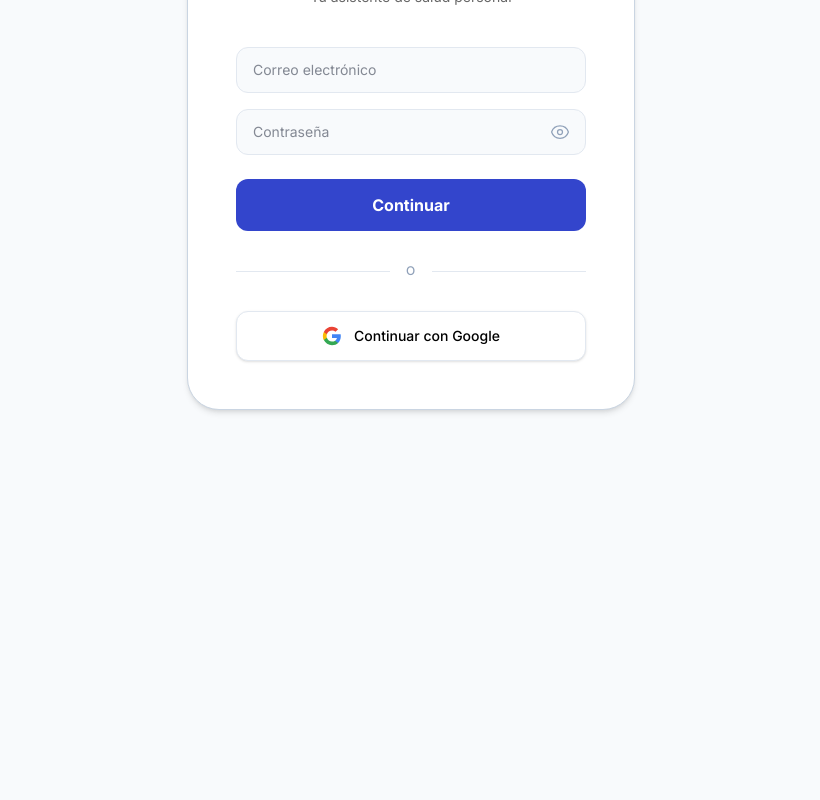
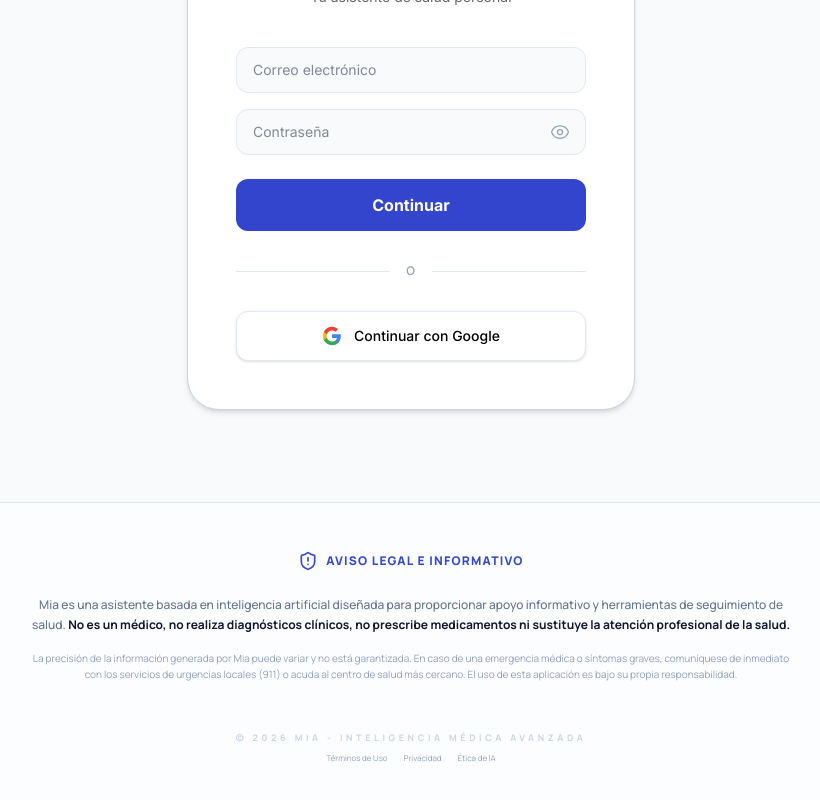
Before and after one commit to TodTete/Mia, a Next.js app: page /vistas/login in a window 1280 px wide. Shown: the part 298-1098 px from the top of the page, without its empty margins (229-1049 px from the left). Before the commit the page ends 800 px from the top, so only its background shows below. Built offline with nearby package versions, Linux system fonts and the light colour scheme; no server answers.

Commit message:
tod tete

```diff
--- a/app/layout.tsx
+++ b/app/layout.tsx
@@ -6,6 +6,7 @@ import { ThemeProvider } from "@/components/theme-provider";
 import { ThemeToggle } from "@/components/theme-toggle";
 import { PremiumNav } from "@/components/ui/premium-nav";
 import { AuthGuard } from "@/components/auth-guard";
+import { Footer } from "@/components/ui/footer";
 
 const inter = Inter({subsets:['latin'],variable:'--font-sans'});
 const publicSans = Public_Sans({subsets:['latin'],variable:'--font-public-sans'});
@@ -63,7 +64,7 @@ export default function RootLayout({
         spaceGrotesk.variable
       )}
     >
-      <body className="min-h-full font-manrope bg-slate-50 dark:bg-black text-black dark:text-white transition-colors duration-300">
+      <body className="min-h-screen flex flex-col font-manrope bg-slate-50 dark:bg-black text-black dark:text-white transition-colors duration-300">
         <ThemeProvider
           attribute="class"
           defaultTheme="light"
@@ -71,7 +72,10 @@ export default function RootLayout({
           disableTransitionOnChange
         >
           <AuthGuard>
-            {children}
+            <div className="flex-1 flex flex-col">
+              {children}
+              <Footer />
+            </div>
             <PremiumNav />
           </AuthGuard>
         </ThemeProvider>
--- a/app/vistas/captura-datos/page.tsx
+++ b/app/vistas/captura-datos/page.tsx
@@ -378,6 +378,11 @@ export default function CapturaDatosPage() {
           <p className="text-slate-500 dark:text-slate-400 text-lg max-w-xl leading-relaxed">
             Organiza tu historia clínica con la ayuda de <span className="text-blue-600 font-bold">Mia AI</span>.
           </p>
+
+          <div className="mt-4 flex items-center gap-2 text-[10px] font-bold text-emerald-600 dark:text-emerald-400 bg-emerald-500/10 px-3 py-1.5 rounded-full w-fit">
+            <ShieldCheckIcon className="w-3.5 h-3.5" />
+            SUS DATOS SON PRIVADOS: NO SE RECABAN EN SERVIDORES EXTERNOS Y SE ALMACENAN LOCALMENTE.
+          </div>
         </section>
 
         {/* Mode Selector - Floating Style */}
@@ -509,6 +514,23 @@ export default function CapturaDatosPage() {
                                 </div>
                               )}
                             </div>
+                          ) : field === "tipoSangre" ? (
+                            <select
+                              value={profile.tipoSangre}
+                              onChange={(e) => updateField(field, e.target.value)}
+                              disabled={!isEditing}
+                              className="w-full h-12 bg-slate-50 dark:bg-white/5 border border-slate-200 dark:border-white/10 rounded-xl px-4 text-sm outline-none focus:border-blue-600 transition-colors disabled:opacity-50"
+                            >
+                              <option value="">Seleccionar...</option>
+                              <option value="O+">O+</option>
+                              <option value="O-">O-</option>
+                              <option value="A+">A+</option>
+                              <option value="A-">A-</option>
+                              <option value="B+">B+</option>
+                              <option value="B-">B-</option>
+                              <option value="AB+">AB+</option>
+                              <option value="AB-">AB-</option>
+                            </select>
                           ) : (
                             <input
                               type="text"
--- /dev/null
+++ b/components/ui/footer.tsx
@@ -0,0 +1,39 @@
+import React from "react";
+import { ShieldAlert } from "lucide-react";
+
+export function Footer() {
+  return (
+    <footer className="w-full pt-12 pb-32 px-6 border-t border-slate-200 dark:border-white/5 bg-white/50 dark:bg-black/50 backdrop-blur-sm mt-auto">
+      <div className="max-w-7xl mx-auto flex flex-col items-center gap-6">
+        <div className="flex items-center gap-2 text-[#3649cc] dark:text-indigo-400">
+          <ShieldAlert className="w-5 h-5" />
+          <span className="text-xs font-black uppercase tracking-widest">Aviso Legal e Informativo</span>
+        </div>
+
+        <div className="max-w-3xl text-center space-y-4">
+          <p className="text-[10px] sm:text-xs text-slate-500 dark:text-slate-400 leading-relaxed font-medium">
+            Mia es una asistente basada en inteligencia artificial diseñada para proporcionar apoyo informativo y herramientas de seguimiento de salud.
+            <span className="font-bold text-slate-900 dark:text-white"> No es un médico, no realiza diagnósticos clínicos, no prescribe medicamentos ni sustituye la atención profesional de la salud.</span>
+          </p>
+
+          <p className="text-[10px] text-slate-400 dark:text-slate-500 leading-relaxed">
+            La precisión de la información generada por Mia puede variar y no está garantizada. En caso de una emergencia médica o síntomas graves,
+            comuníquese de inmediato con los servicios de urgencias locales (911) o acuda al centro de salud más cercano.
+            El uso de esta aplicación es bajo su propia responsabilidad.
+          </p>
+        </div>
+
+        <div className="pt-6 flex flex-col items-center gap-2">
+          <p className="text-[9px] font-bold text-slate-300 dark:text-white/20 uppercase tracking-[0.4em]">
+            © 2026 MIA - Inteligencia Médica Avanzada
+          </p>
+          <div className="flex gap-4">
+            <span className="text-[8px] text-slate-400 hover:text-[#3649cc] cursor-pointer transition-colors">Términos de Uso</span>
+            <span className="text-[8px] text-slate-400 hover:text-[#3649cc] cursor-pointer transition-colors">Privacidad</span>
+            <span className="text-[8px] text-slate-400 hover:text-[#3649cc] cursor-pointer transition-colors">Ética de IA</span>
+          </div>
+        </div>
+      </div>
+    </footer>
+  );
+}
```
